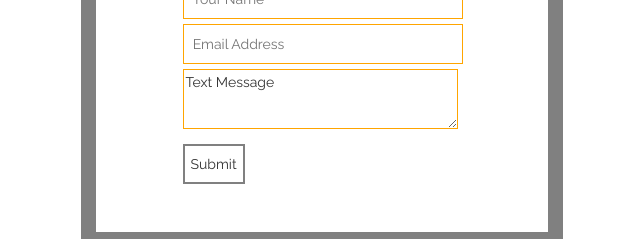
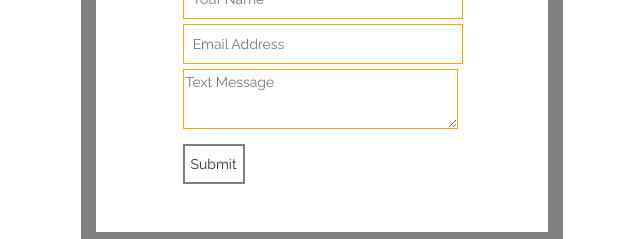
Before and after one commit to pdeepak350/nanoepl.github.io, a plain HTML site: page index.html in a window 1280 px wide. Shown: the part 10646-10885 px from the top of the page, 573-1213 px from the left. Drawn offline with nearby package versions, Linux system fonts and the light colour scheme.

Commit message:
Update index.html

```diff
--- a/index.html
+++ b/index.html
@@ -422,7 +422,7 @@ shows an almost infinite selectivity between the aluminium and poly-Si layers.
 							<input type="email" name="email" placeholder="  Email Address"><br>
 							<!-- <input type="password" name="password" placeholder="  Password"><br> -->
 							<!-- <p>Your Message</p><br> -->
-							<textarea style="height: 60px;width: 275px;border:1px solid orange;">Text Message</textarea><br>
+							<textarea style="height: 60px;width: 275px;border:1px solid orange;" placeholder="Text Message"></textarea><br>
 							<!-- <input type="button" name="button" value="Submit" class="formsubmit"></input> -->
 							<button type="submit"  class="formsubmit" value="Submit" >Submit</button>
 						</form>
```
